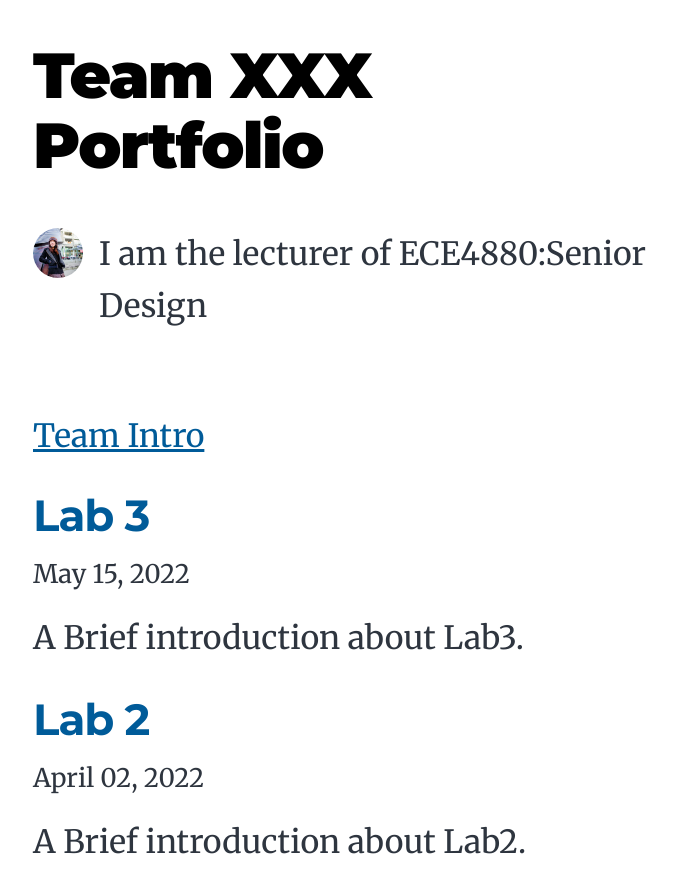
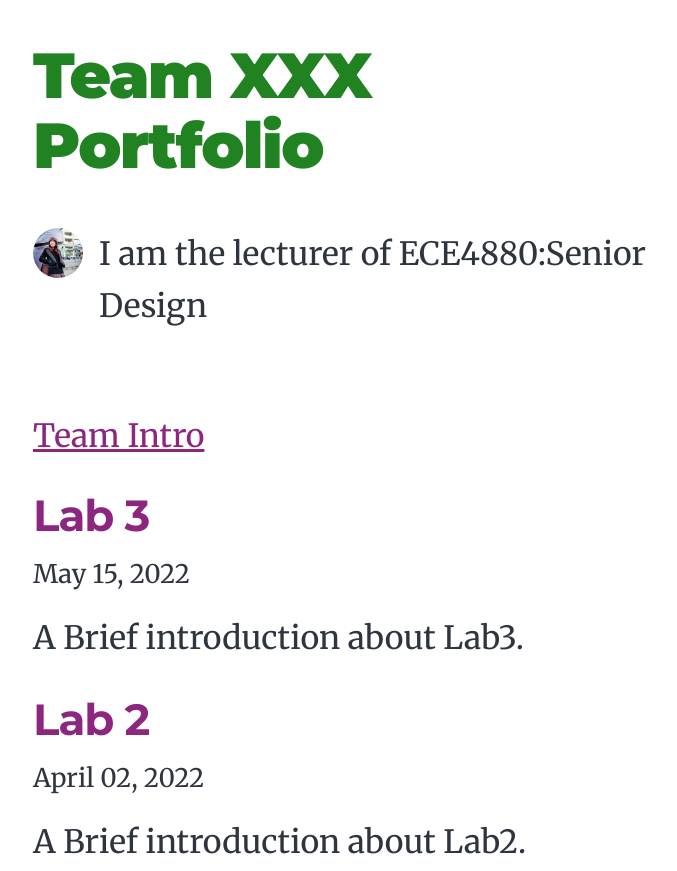
Before and after one commit to yjchu1117/gatsby-blog-comment, a Gatsby site: page / in a window 1280 px wide. Shown: the top 871 px of the page, without its empty margins (291-968 px from the left). Built offline with nearby package versions, Linux system fonts and the light colour scheme; Gatsby itself is replaced by a stand-in of ours.

Commit message:
Update style.css

```diff
--- a/src/style.css
+++ b/src/style.css
@@ -54,11 +54,11 @@
   --fontSize-5: 3.074rem;
   --fontSize-6: 3.488rem;
   --fontSize-7: 3.986rem;
-  --color-primary: #005b99;
+  --color-primary: #8c267f;
   --color-text: #2e353f;
   --color-text-light: #4f5969;
   --color-heading: #1a202c;
-  --color-heading-black: black;
+  --color-heading-black: #218222;
   --color-accent: #d1dce5;
 }
 
```
